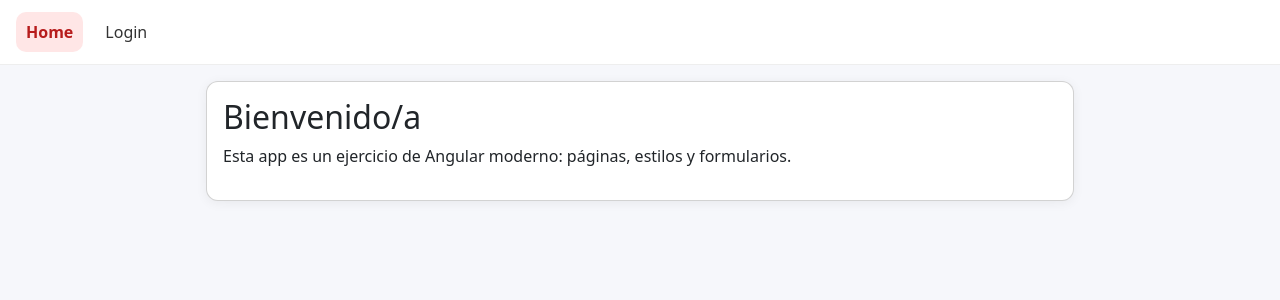
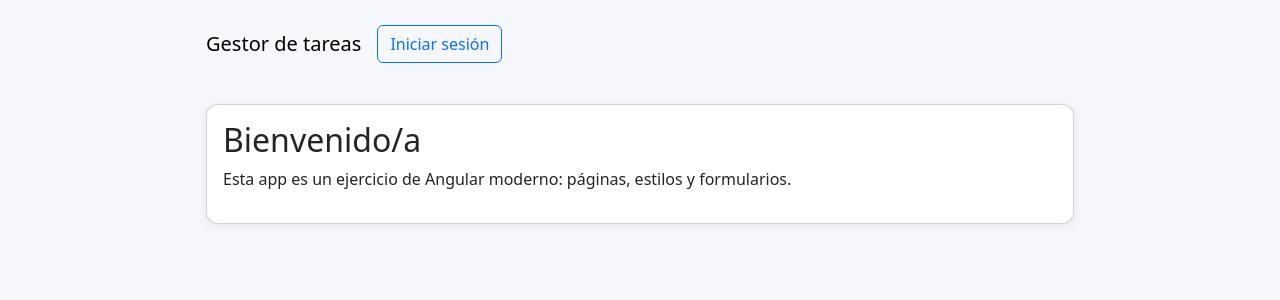
Before and after one commit to JesusLugo2002/practice-angular, an Angular app: page / in a window 1280 px wide. Shown: the top 300 px of the page. Built offline with nearby package versions, Linux system fonts and the light colour scheme.

Commit message:
chore: add style

```diff
--- a/src/app/pages/task-new/task-new.component.html
+++ b/src/app/pages/task-new/task-new.component.html
@@ -25,7 +25,7 @@
 
     <div class="row">
       <button class="btn btn-primary" type="submit">Guardar</button>
-      <button class="btn btn-ghost" type="button" (click)="cancel()">Cancelar</button>
+      <button class="btn" type="button" (click)="cancel()">Cancelar</button>
     </div>
   </form>
 </section>
--- a/src/app/pages/tasks/tasks.component.html
+++ b/src/app/pages/tasks/tasks.component.html
@@ -14,7 +14,7 @@
         }
       </div>
 
-      <button class="btn btn-ghost" (click)="remove(t.id)">Eliminar</button>
+      <button class="btn" (click)="remove(t.id)">Eliminar</button>
     </li>
     }
   </ul>
--- a/src/app/shared/navbar/navbar.component.html
+++ b/src/app/shared/navbar/navbar.component.html
@@ -1,10 +1,36 @@
-<nav class="nav">
-  <a routerLink="/" routerLinkActive="active" [routerLinkActiveOptions]="{ exact: true }">Home</a>
-  @if (auth.isLoggedIn()) {
-    <a routerLink="/tareas" routerLinkActive="active">Tareas</a>
-    <a routerLink="/tareas/nueva" routerLinkActive="active">Nueva tarea</a>
-    <button class="btn btn-outline-danger" (click)="auth.logout()">Logout</button>
-  } @else {
-    <a routerLink="/login" routerLinkActive="active" class="btn">Login</a>
-  }
-</nav>
+<div class="container">
+  <nav class="navbar navbar-expand ">
+    <a
+      class="navbar-brand"
+      routerLink="/"
+      routerLinkActive="active"
+      [routerLinkActiveOptions]="{ exact: true }"
+      >Gestor de tareas</a
+    >
+    <ul class="navbar-nav">
+      @if (auth.isLoggedIn()) {
+      <li class="nav-item">
+        <a class="nav-link" routerLink="/tareas" routerLinkActive="active"
+          >Tareas</a
+        >
+      </li>
+      <li class="nav-item">
+        <a class="nav-link" routerLink="/tareas/nueva" routerLinkActive="active"
+          >Añadir tarea</a
+        >
+      </li>
+      <li class="nav-item">
+        <button class="btn btn-outline-danger" (click)="auth.logout()">
+          Cerrar sesión
+        </button>
+      </li>
+      } @else {
+      <li class="nav-item">
+        <a class="btn btn-outline-primary" routerLink="/login"
+          >Iniciar sesión</a
+        >
+      </li>
+      }
+    </ul>
+  </nav>
+</div>
--- a/src/styles.css
+++ b/src/styles.css
@@ -2,8 +2,5 @@ body { margin: 0; font-family: system-ui, sans-serif; background: #f6f7fb; }
 .container { max-width: 900px; margin: 0 auto; padding: 16px; }
 .card { background: white; border-radius: 12px; padding: 16px; box-shadow: 0 2px 12px rgba(0,0,0,.06); }
 .row { display: flex; gap: 12px; flex-wrap: wrap; }
-.btn { border: 0; padding: 10px 12px; border-radius: 10px; cursor: pointer; }
-.btn-primary { background: #d32f2f; color: white; }
-.btn-ghost { background: transparent; border: 1px solid #ddd; }
 .input { width: 100%; padding: 10px 12px; border-radius: 10px; border: 1px solid #ddd; }
 .error { color: #b71c1c; font-size: 0.9rem; margin-top: 6px; }
```
Also changed, not shown: 1 other file (tests, documents, lock files or other folders).
